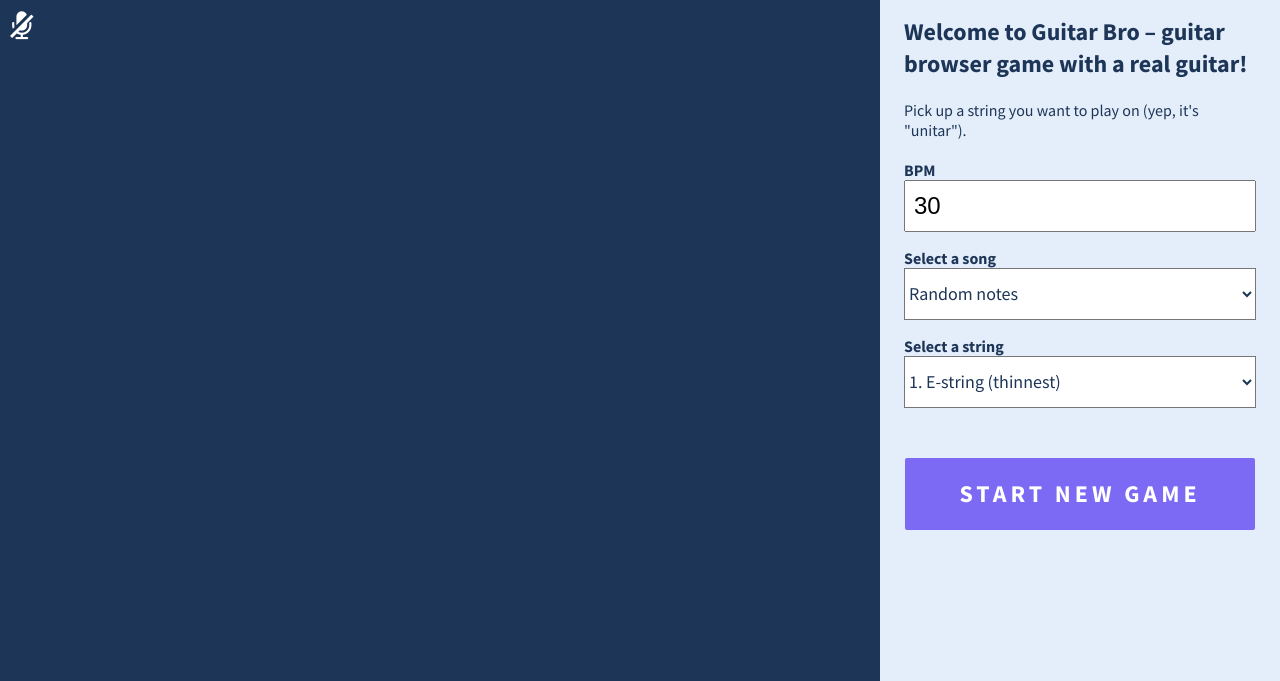
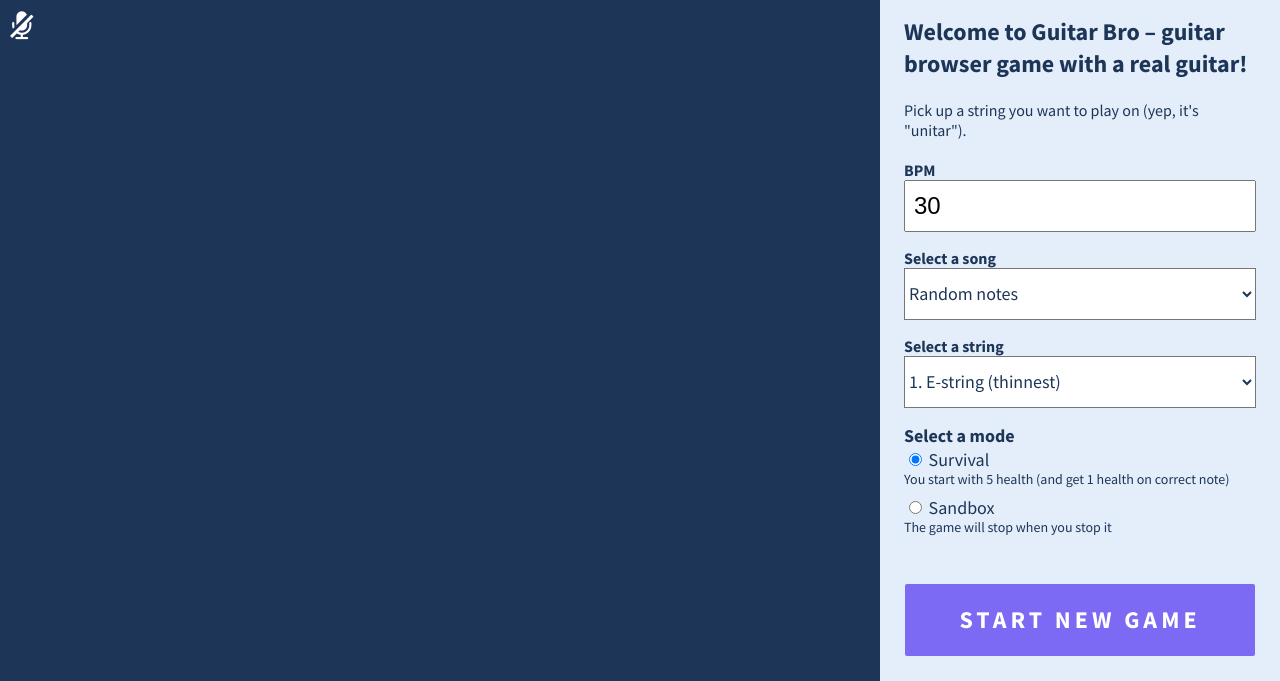
Before and after one commit to makaroni4/guitar_bro, a plain HTML site: page index.html in a window 1280 px wide. Shown: the top 681 px of the page. Drawn offline with nearby package versions, Linux system fonts and the light colour scheme.

Commit message:
Add sandbox mode without health (feedback from Hacker News)

```diff
--- a/css/app.css
+++ b/css/app.css
@@ -117,7 +117,8 @@ html {
 }
 
 .game-settings__song-select-label,
-.game-settings__string-select-label {
+.game-settings__string-select-label,
+.game-settings__mode-select-label {
   display: block;
   margin-top: 16px;
 
@@ -140,6 +141,23 @@ html {
   text-decoration: none;
   font-size: 18px;
   line-height: 24px;
+}
+
+.game-settings__mode-select {
+  font-family: 'Source Sans Pro', sans-serif;
+  color: #1D3557;
+  text-decoration: none;
+  font-size: 18px;
+  line-height: 24px;
+}
+
+.game-settings__mode-select-hint {
+  font-size: 14px;
+  line-height: 14px;
+}
+
+.game-settings__mode-select-item + .game-settings__mode-select-item {
+  margin-top: 10px;
 }
 
 .real-guitar-hero__score {
--- a/index.html
+++ b/index.html
@@ -88,6 +88,28 @@
             <select class="game-settings__string-select">
             </select>
           </label>
+
+          <div class="game-settings__mode-select">
+            <div class="game-settings__mode-select-label">
+              Select a mode
+            </div>
+
+            <div class="game-settings__mode-select-item">
+              <input type="radio" id="game-settings-survival-mode" name="game-mode-select" value="survival" checked>
+              <label for="game-settings-survival-mode" class="game-settings__mode-select-input">
+                Survival
+                <div class="game-settings__mode-select-hint">You start with 5 health (and get 1 health on correct note)</div>
+              </label>
+            </div>
+
+            <div class="game-settings__mode-select-item">
+              <input type="radio" id="game-settings-sandbox-mode" name="game-mode-select" value="sandbox" class="game-settings__mode-select-input">
+              <label for="game-settings-sandbox-mode" class="game-settings__mode-select-input">
+                Sandbox
+                <div class="game-settings__mode-select-hint">The game will stop when you stop it</div>
+              </label>
+            </div>
+          </div>
         </div>
       </div>
 
--- a/js/app.js
+++ b/js/app.js
@@ -5,7 +5,10 @@ $(function() {
   var $settings = $(".game-settings"),
       $bpmInput = $settings.find(".game-settings__bpm-input"),
       $songSelect = $settings.find(".game-settings__song-select"),
-      $stringSelect = $settings.find(".game-settings__string-select");
+      $stringSelect = $settings.find(".game-settings__string-select"),
+      $modeSelect = $settings.find("input:radio[name=game-mode-select]"),
+      isSandboxMode = $modeSelect.val() === "sandbox",
+      isSurvivalMode = !isSandboxMode;
 
   for(string in gameConfig.strings) {
     var $option = $("<option/>");
@@ -164,7 +167,7 @@ $(function() {
           rock.y = calculateRockY(i);
           rock.highlightColor = undefined;
 
-          if(health === 0) {
+          if(health === 0 && isSurvivalMode) {
             stopGame();
           }
         }
@@ -226,7 +229,7 @@ $(function() {
       ctx.lineWidth = 1;
     }
 
-    healthDrawer.draw(health);
+    healthDrawer.draw(health, isSandboxMode);
 
     $score.text(score);
 
@@ -309,7 +312,7 @@ $(function() {
   });
 
   $startButton.on("click", function () {
-    ga("send", "event", "Game", "Start");
+    ga("send", "event", "Game", "Start", isSandboxMode ? "sandbox" : "survival");
 
     fretboard = new Fretboard(canvas, songLoader, stringIndex, rockWidth, pegWidth);
 
@@ -363,6 +366,11 @@ $(function() {
     bpm = $(this).val();
   });
 
+  $modeSelect.on("change", function(e) {
+    isSandboxMode = $(this).val() === "sandbox",
+    isSurvivalMode = !isSandboxMode;
+  })
+
   $(document).on("keydown", function(e) {
     if(e.keyCode === 32 && elapsed) {
       toggleSettings();
--- a/js/health_drawer.js
+++ b/js/health_drawer.js
@@ -10,7 +10,11 @@ function HealthDrawer(ctx) {
   }
 
   return {
-    draw: function(health) {
+    draw: function(health, isSandboxMode) {
+      if(isSandboxMode) {
+        return;
+      }
+
       var prevFillStyle = ctx.fillStyle;
       var prevStrokeStyle = ctx.strojeStyle;
 
```
